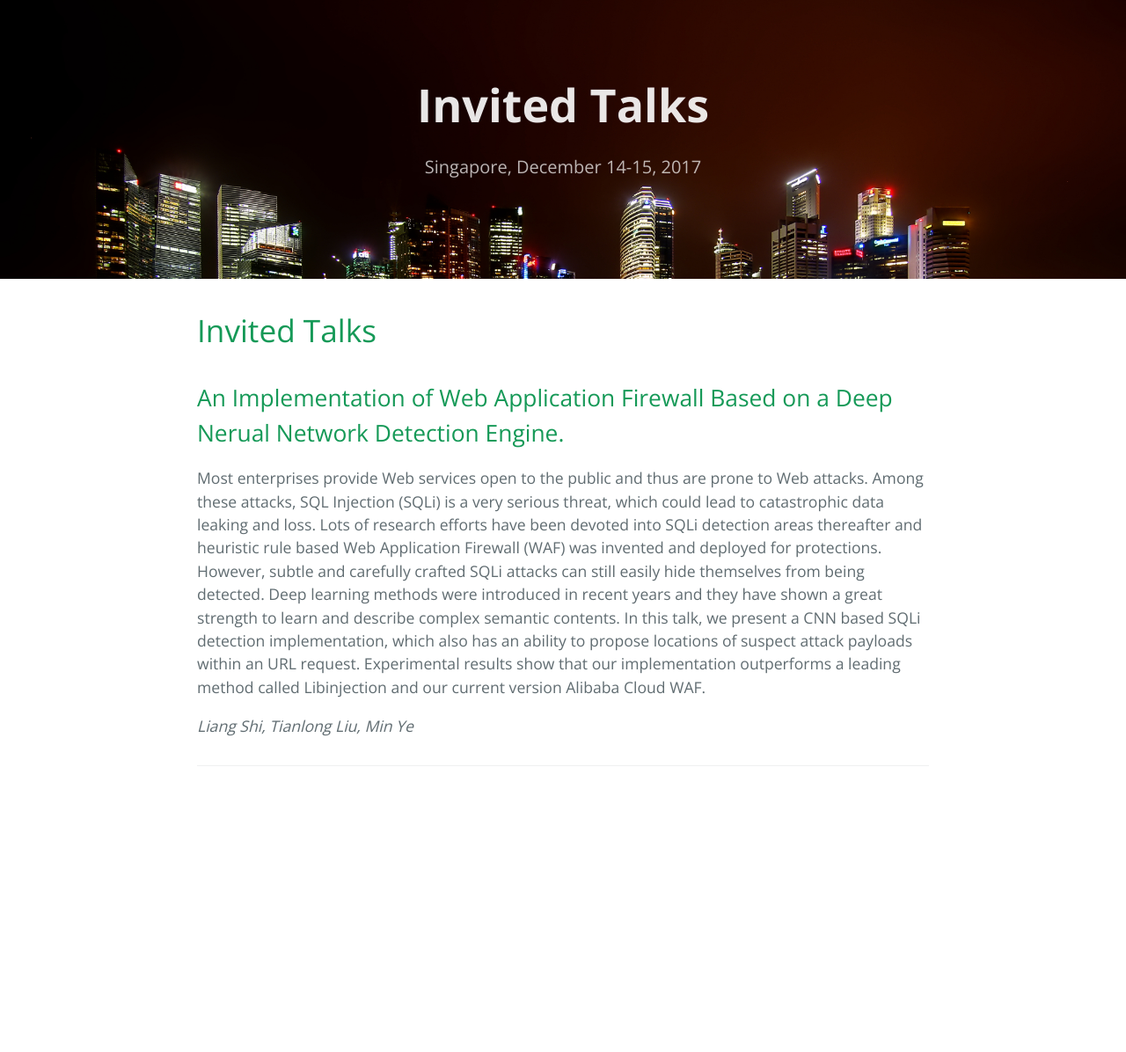
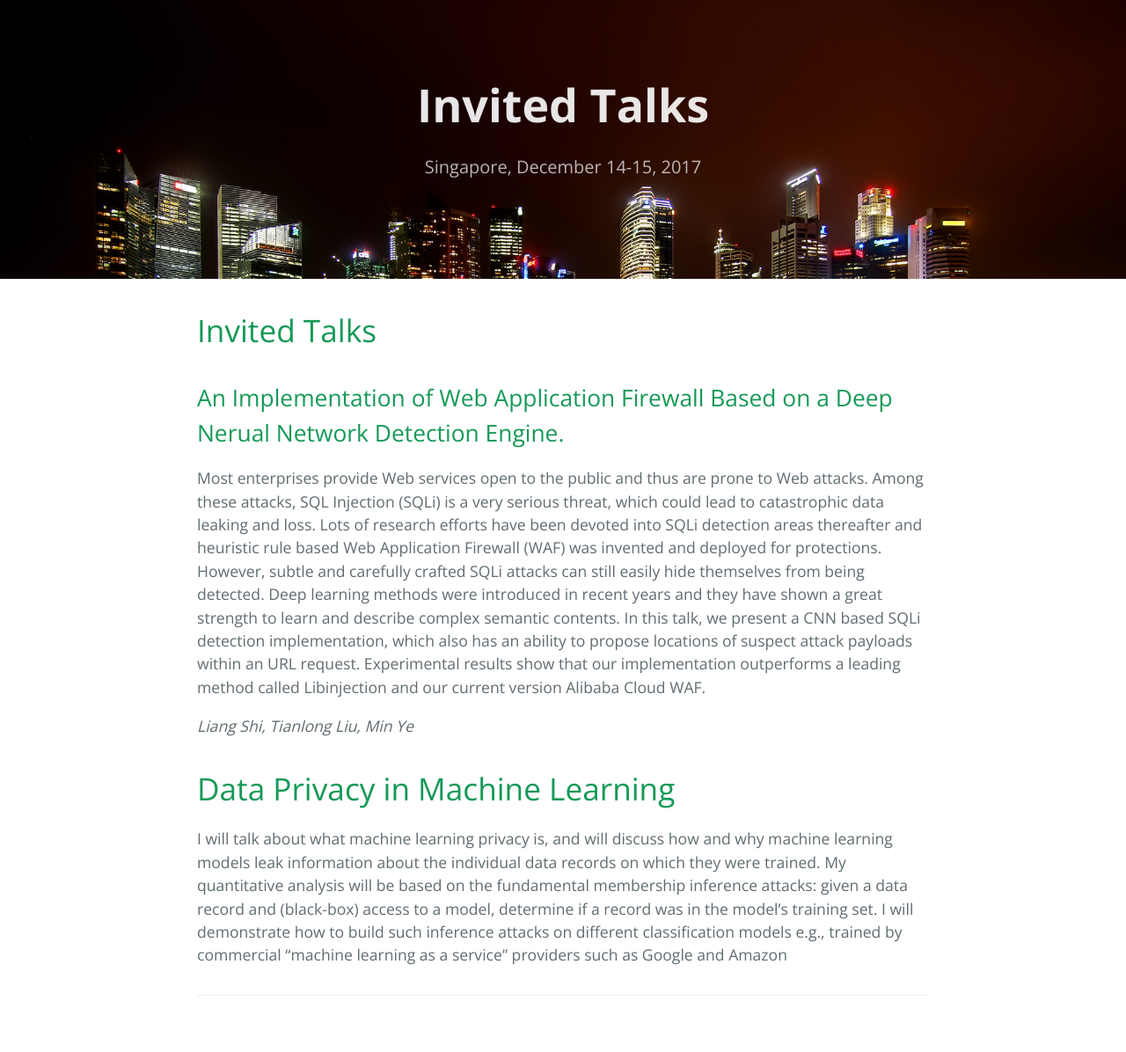
Before and after one commit to deep-learning-security/deep-learning-security.github.io, a Jekyll site: the page built from talks.md, in a window 1280 px wide. Shown: the whole page at 88% size. Built offline with Jekyll 4.4.1, drawn with Linux system fonts in a browser that asks for light colours; before the commit the page ends 935 px from its top, so only the background shows below that.

Commit message:
Add Reza's talk

```diff
--- a/talks.md
+++ b/talks.md
@@ -9,3 +9,16 @@ title: Invited Talks
 Most enterprises provide Web services open to the public and thus are prone to Web attacks. Among these attacks, SQL Injection (SQLi) is a very serious threat, which could lead to catastrophic data leaking and loss. Lots of research efforts have been devoted into SQLi detection areas thereafter and heuristic rule based Web Application Firewall (WAF) was invented and deployed for protections. However, subtle and carefully crafted SQLi attacks can still easily hide themselves from being detected. Deep learning methods were introduced in recent years and they have shown a great strength to learn and describe complex semantic contents. In this talk, we present a CNN based SQLi detection implementation, which also has an ability to propose locations of suspect attack payloads within an URL request. Experimental results show that our implementation outperforms a leading method called Libinjection and our current version Alibaba Cloud WAF.
 
 *Liang Shi, Tianlong Liu, Min Ye*
+
+Data Privacy in Machine Learning
+================================
+
+I will talk about what machine learning privacy is, and will discuss
+how and why machine learning models leak information about the
+individual data records on which they were trained. My quantitative
+analysis will be based on the fundamental membership inference
+attacks: given a data record and (black-box) access to a model,
+determine if a record was in the model's training set. I will
+demonstrate how to build such inference attacks on different
+classification models e.g., trained by commercial "machine learning
+as a service" providers such as Google and Amazon
```
